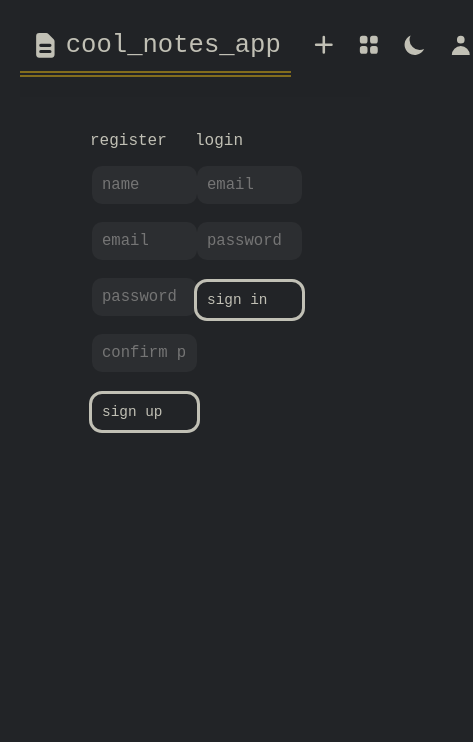
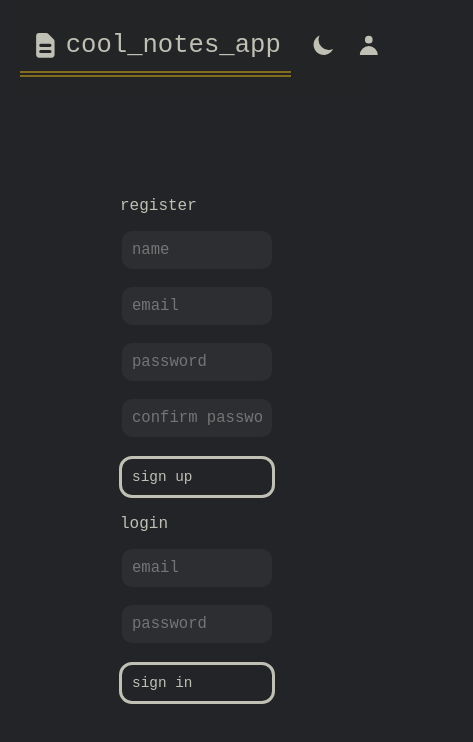
Before and after one commit to edobrowo/coolnotesapp, a React (Create React App) app in the folder client/: page /auth in a window 390 px wide. Shown: the top 742 px of the page, 473 px wide, since content can reach past the window. Built offline with nearby package versions, Linux system fonts and the light colour scheme; the HTML template or start-up script is replaced by a standard one.

Commit message:
Fix styles, navigate to login when there is no user, correctly hide header buttons

```diff
--- a/client/src/App.js
+++ b/client/src/App.js
@@ -5,6 +5,7 @@ import Dashboard from './pages/Dashboard';
 import Auth from './pages/Auth';
 
 function App() {
+  const [user, setUser] = useState(null);
   const [notes, setNotes] = useState([]);
   const [theme, setTheme] = useState('dark');
   const [view, setView] = useState('grid');
@@ -24,6 +25,7 @@ function App() {
       <Router>
         <div className={'container' + (theme === 'light' ? ' light-mode' : '')}>
           <Header
+            user={user}
             theme={theme}
             onThemeChanged={setTheme}
             view={view}
@@ -35,6 +37,7 @@ function App() {
               path="/"
               element={
                 <Dashboard
+                  user={user}
                   notes={notes}
                   onNotesChanged={setNotes}
                   view={view}
--- a/client/src/components/Header.jsx
+++ b/client/src/components/Header.jsx
@@ -11,6 +11,7 @@ import {
 import { Link } from 'react-router-dom';
 
 function Header({
+  user,
   theme,
   onThemeChanged,
   view,
@@ -41,8 +42,6 @@ function Header({
     console.log('logout');
   }
 
-  const user = false; // hmmm
-
   return (
     <header className="header">
       <div className="brand">
@@ -52,6 +51,8 @@ function Header({
         </Link>
       </div>
       <ul className="options">
+        {user && (
+          <>
             <li>
               <HiPlus onClick={onNoteModalOpen} />
             </li>
@@ -60,6 +61,8 @@ function Header({
                 {viewIcons.get(view ? view : 'list')}
               </div>
             </li>
+          </>
+        )}
         <li>
           <div onClick={handleChangeTheme}>
             {themeIcons.get(theme ? theme : 'dark')}
--- a/client/src/components/LoginForm.jsx
+++ b/client/src/components/LoginForm.jsx
@@ -26,7 +26,6 @@ function LoginForm() {
         <input
           type="email"
           name="email"
-          id="email"
           value={email}
           placeholder="email"
           onChange={onChange}
@@ -36,7 +35,6 @@ function LoginForm() {
         <input
           type="password"
           name="password"
-          id="password"
           value={password}
           placeholder="password"
           onChange={onChange}
--- a/client/src/components/RegisterForm.jsx
+++ b/client/src/components/RegisterForm.jsx
@@ -28,7 +28,6 @@ function RegisterForm() {
         <input
           type="text"
           name="name"
-          id="name"
           value={name}
           placeholder="name"
           onChange={onChange}
@@ -38,7 +37,6 @@ function RegisterForm() {
         <input
           type="email"
           name="email"
-          id="email"
           value={email}
           placeholder="email"
           onChange={onChange}
@@ -48,7 +46,6 @@ function RegisterForm() {
         <input
           type="password"
           name="password"
-          id="password"
           value={password}
           placeholder="password"
           onChange={onChange}
@@ -58,7 +55,6 @@ function RegisterForm() {
         <input
           type="passwordConfirm"
           name="passwordConfirm"
-          id="passwordConfirm"
           value={passwordConfirm}
           placeholder="confirm password"
           onChange={onChange}
--- a/client/src/index.css
+++ b/client/src/index.css
@@ -64,7 +64,9 @@ svg {
   justify-content: space-between;
   align-items: center;
   padding: 20px 0;
+  margin: auto;
   margin-bottom: 20px;
+  max-width: 1000px;
   font-size: 1.6em;
   background-color: var(--bg-color-t);
   position: sticky;
@@ -243,8 +245,10 @@ svg {
 }
 
 .auth .content {
-  margin: 10% 20%;
   display: flex;
+  margin: 100px auto;
+  padding: 0 100px;
+  max-width: 1000px;
   flex-direction: row;
   justify-content: space-between;
   align-items: top;
@@ -290,3 +294,9 @@ svg {
     grid-template-columns: repeat(1, 1fr) !important;
   }
 }
+
+@media (max-width: 700px) {
+  .auth .content {
+    flex-direction: column;
+  }
+}
--- a/client/src/pages/Dashboard.jsx
+++ b/client/src/pages/Dashboard.jsx
@@ -1,8 +1,10 @@
-import { useState } from 'react';
+import { useState, useEffect } from 'react';
+import { useNavigate } from 'react-router-dom';
 import NotesArea from '../components/NotesArea';
 import NoteModal from '../components/NoteModal';
 
 function Dashboard({
+  user,
   notes,
   onNotesChanged,
   view,
@@ -11,6 +13,18 @@ function Dashboard({
   noteModalOpen,
 }) {
   const [openedNote, setOpenedNote] = useState(null);
+
+  const navigate = useNavigate();
+
+  useEffect(() => {
+    if (!user) {
+      navigate('/auth');
+    }
+
+    if (user) {
+      // retrieve notes
+    }
+  }, [user, navigate]);
 
   function handleEditNote(note) {
     setOpenedNote(note);
```
Lines whose indentation alone changed are shown as unchanged.
